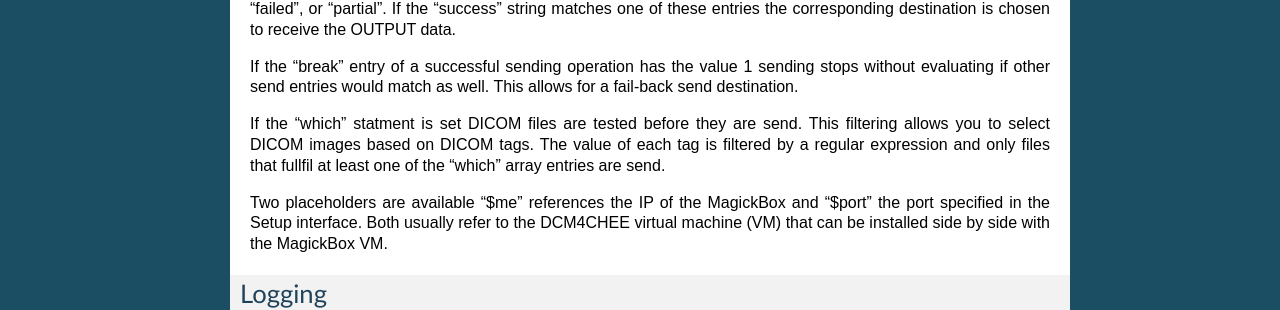
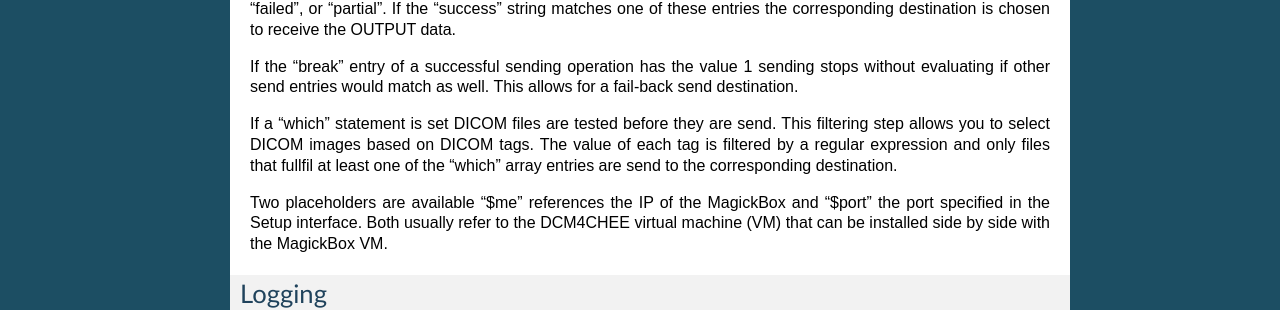
Before and after one commit to HaukeBartsch/MagickBox, a Sphinx documentation site: the page built from code/documentation/docs/source/Routing.rst, in a window 1280 px wide. Shown: the part 1884-2194 px from the top of the page. Built offline with Sphinx 7.4.7, drawn with Linux system fonts in a browser that asks for light colours.

Commit message:
update documentation to reflect which feature

```diff
--- a/code/documentation/docs/source/Routing.rst
+++ b/code/documentation/docs/source/Routing.rst
@@ -87,7 +87,7 @@ The "send" section contains one or more destinations for sending. Each of the en
 
 If the "break" entry of a successful sending operation has the value 1 sending stops without evaluating if other send entries would match as well. This allows for a fail-back send destination.
 
-If the "which" statment is set DICOM files are tested before they are send. This filtering allows you to select DICOM images based on DICOM tags. The value of each tag is filtered by a regular expression and only files that fullfil at least one of the "which" array entries are send.
+If a "which" statement is set DICOM files are tested before they are send. This filtering step allows you to select DICOM images based on DICOM tags. The value of each tag is filtered by a regular expression and only files that fullfil at least one of the "which" array entries are send to the corresponding destination.
 
 Two placeholders are available "$me" references the IP of the MagickBox and "$port" the port specified in the Setup interface. Both usually refer to the DCM4CHEE virtual machine (VM) that can be installed side by side with the MagickBox VM.
 
```
